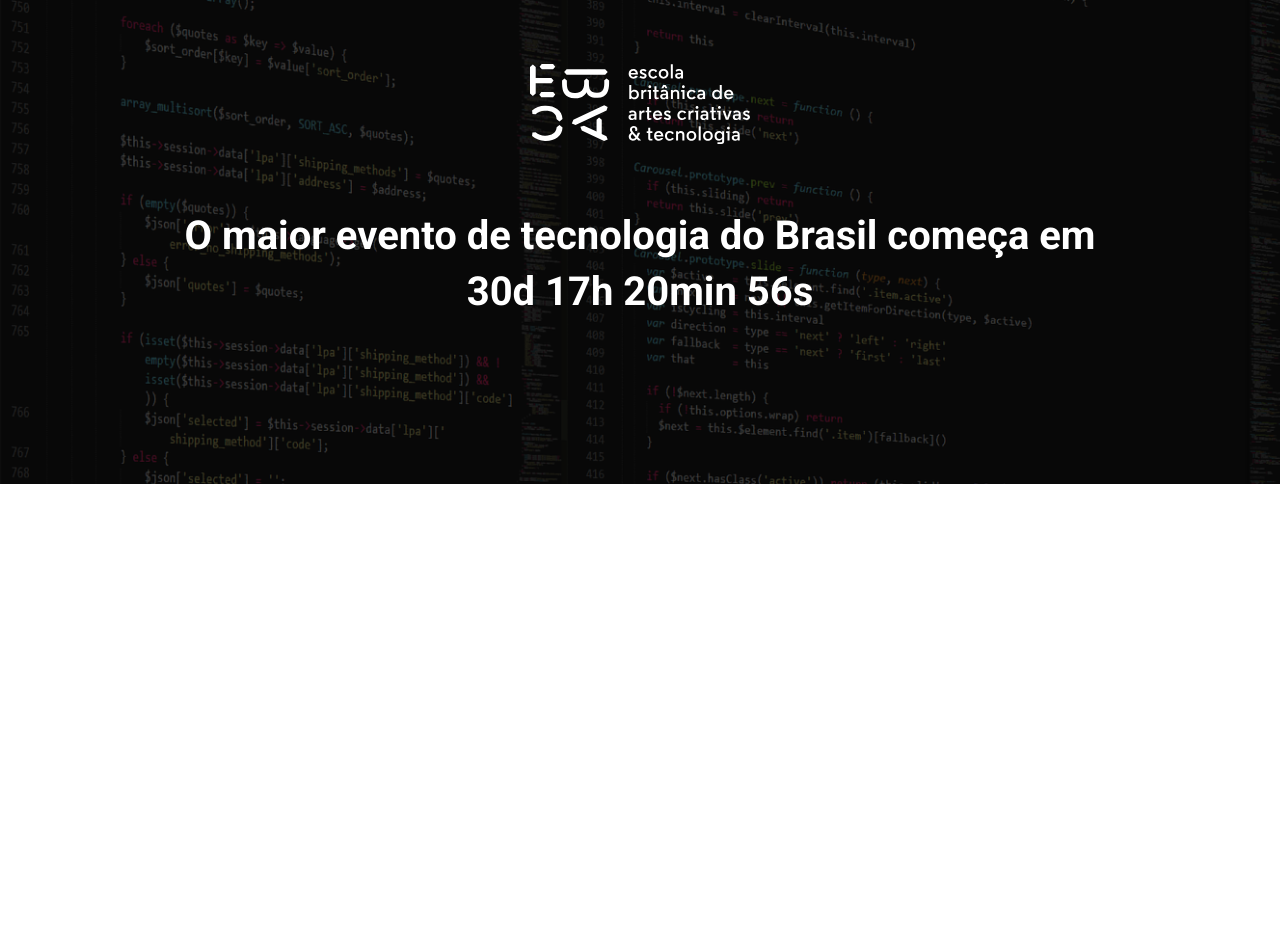
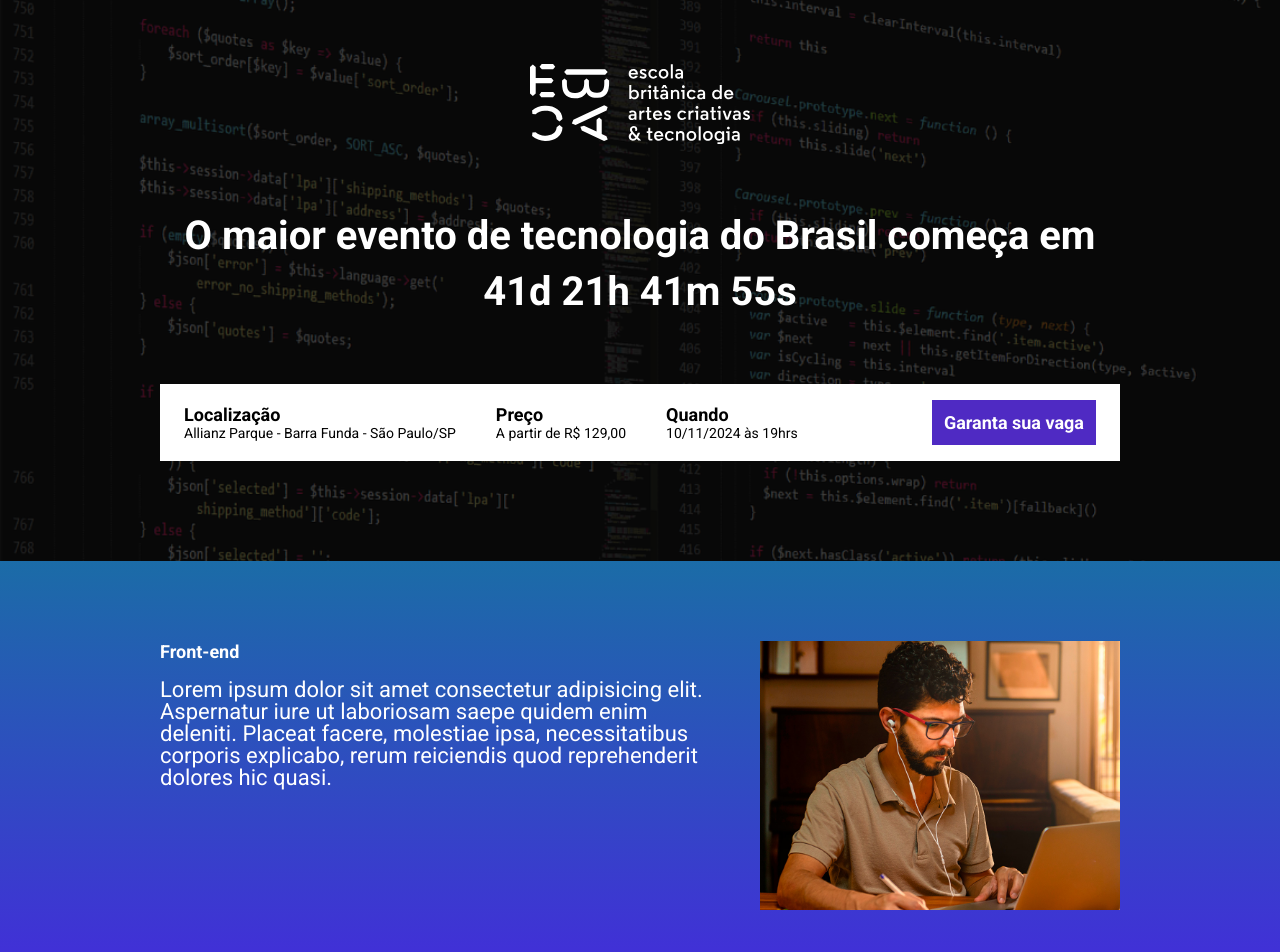
Before and after one commit to santiagobruna/ebac_tech_talks, a website built with Parcel: page src/index.html in a window 1280 px wide. Shown: the top 952 px of the page. Before the commit the page ends 800 px from the top, so only its background shows below. Built offline with nearby package versions, Linux system fonts and the light colour scheme.

Commit message:
criando a contagem regressiva

```diff
--- a/package.json
+++ b/package.json
@@ -2,9 +2,9 @@
   "name": "project-landing-page",
   "version": "1.0.0",
   "description": "",
-  "main": "index.js",
   "scripts": {
     "dev": "parcel src/index.html src/styles/main.scss src/scripts/main.js",
+    "build": "parcel build src/index.html",
     "test": "echo \"Error: no test specified\" && exit 1"
   },
   "keywords": [],
--- a/src/index.html
+++ b/src/index.html
@@ -10,6 +10,7 @@
       rel="stylesheet"
     />
     <link rel="stylesheet" href="./styles/main.scss" />
+    <link rel="stylesheet" href="https://unpkg.com/aos@next/dist/aos.css" />
     <title>EBAC Tech talks</title>
   </head>
   <body>
@@ -17,10 +18,84 @@
       <div class="container">
         <img class="hero__logo" src="./images/ebac_logo.svg" alt="EBAC" />
         <p class="hero__text">
-          O maior evento de tecnologia do Brasil começa em 30d 17h 20min 56s
+          O maior evento de tecnologia do Brasil começa em <span id="contador"></span>
         </p>
+        <div class="infos-bar">
+          <ul class="infos-bar__infos">
+            <li class="infos-bar__infos__item">
+              <b>Localização</b>
+              Allianz Parque - Barra Funda - São Paulo/SP
+            </li>
+            <li class="infos-bar__infos__item">
+              <b>Preço</b>
+              A partir de R$ 129,00
+            </li>
+            <li class="infos-bar__infos__item">
+              <b>Quando</b>
+              10/11/2024 às 19hrs
+            </li>
+          </ul>
+          <a href="#" class="button button--primary">Garanta sua vaga</a>
+        </div>
       </div>
     </header>
+    <section class="event event--frontend">
+      <div class="container" data-aos="fade-right">
+        <div class="event__details">
+          <h2 class="event__details__title">Front-end</h2>
+          <p class="event__details__description">
+            Lorem ipsum dolor sit amet consectetur adipisicing elit. Aspernatur
+            iure ut laboriosam saepe quidem enim deleniti. Placeat facere,
+            molestiae ipsa, necessitatibus corporis explicabo, rerum reiciendis
+            quod reprehenderit dolores hic quasi.
+          </p>
+        </div>
+        <img class="event__image" src="./images/frontend.png" alt="Front-end" />
+      </div>
+    </section>
+    <section class="event event--ux-ui event--image-left" >
+      <div class="container" data-aos="fade-left">
+        <div class="event__details">
+          <h2 class="event__details__title">UI/UX</h2>
+          <p class="event__details__description">
+            Lorem ipsum dolor sit amet consectetur adipisicing elit. Aspernatur
+            iure ut laboriosam saepe quidem enim deleniti. Placeat facere,
+            molestiae ipsa, necessitatibus corporis explicabo, rerum reiciendis
+            quod reprehenderit dolores hic quasi.
+          </p>
+        </div>
+        <img class="event__image" src="./images/ui-ux.png" alt="UI/UX" />
+      </div>
+    </section>
+    <section class="event event--data-science">
+      <div class="container" data-aos="fade-right">
+        <div class="event__details">
+          <h2 class="event__details__title">Data Science</h2>
+          <p class="event__details__description">
+            Lorem ipsum dolor sit amet consectetur adipisicing elit. Aspernatur
+            iure ut laboriosam saepe quidem enim deleniti. Placeat facere,
+            molestiae ipsa, necessitatibus corporis explicabo, rerum reiciendis
+            quod reprehenderit dolores hic quasi.
+          </p>
+        </div>
+        <img class="event__image" src="./images/data.png" alt="Data Science" />
+      </div>
+    </section>
+    <section class="event event--backend event--image-left">
+      <div class="container" data-aos="fade-left">
+        <div class="event__details">
+          <h2 class="event__details__title">Back-end</h2>
+          <p class="event__details__description">
+            Lorem ipsum dolor sit amet consectetur adipisicing elit. Aspernatur
+            iure ut laboriosam saepe quidem enim deleniti. Placeat facere,
+            molestiae ipsa, necessitatibus corporis explicabo, rerum reiciendis
+            quod reprehenderit dolores hic quasi.
+          </p>
+        </div>
+        <img class="event__image" src="./images/backend.png" alt="Back-end" />
+      </div>
+    </section>
+    <script src="https://unpkg.com/aos@next/dist/aos.js"></script>
     <script src="./scripts/main.js"></script>
   </body>
 </html>
--- a/src/scripts/main.js
+++ b/src/scripts/main.js
@@ -1 +1,31 @@
-console.log('ola mundo')
+AOS.init();
+const dataDoEvento = new Date("Dec 12, 2024 19:00:00");
+const timeStampDoEvento = dataDoEvento.getTime();
+
+const contaAsHoras =  setInterval(function () {
+    const agora = new Date();
+    const timeStampAtual= agora.getTime();
+
+    const distanciaAteOEvento = timeStampDoEvento - timeStampAtual;
+
+    const diaEmMs = 1000 * 60 * 60 * 24;
+    const horaEmMs = 1000 * 60 * 60;
+    const minutoEmMs = 1000 * 60;
+
+    const diasAteOEvento =  Math.floor(distanciaAteOEvento / diaEmMs);
+    const horasAteOEvento = Math.floor((distanciaAteOEvento % diaEmMs) / horaEmMs);
+    const minutosAteOEvento = Math.floor((distanciaAteOEvento % horaEmMs) / minutoEmMs);
+    const segundosAteOEvento = Math.floor((distanciaAteOEvento % minutoEmMs) / 1000);
+
+    document.getElementById('contador').innerHTML = `
+        ${diasAteOEvento}d
+        ${horasAteOEvento}h
+        ${minutosAteOEvento}m
+        ${segundosAteOEvento}s
+    `
+
+    if(distanciaAteOEvento < 0){
+        clearInterval(contaAsHoras);
+        document.getElementById('contador').innerHTML = 'Evento expirado'
+    }
+}, 1000)
--- /dev/null
+++ b/src/styles/_event.scss
@@ -0,0 +1,60 @@
+@use 'variables';
+.event {
+    padding: 80px 0;
+
+    &--frontend{
+        background-image: linear-gradient( variables.$blueOne,  variables.$blueTwo);
+    }
+    &--ux-ui{
+        background-image: linear-gradient( variables.$blueTwo,  variables.$pink);
+    }
+    &--data-science{
+        background-image: linear-gradient( variables.$pink,  variables.$yellow);
+    }
+    &--backend{
+        background-image: linear-gradient( variables.$yellow,  variables.$pink);
+    }
+
+    &--image-left{
+        .container{
+            flex-direction: row-reverse;
+        }
+    }
+
+    .container{
+        display: flex;
+        gap: 40px;
+    }
+
+    &__details{
+        &__title{
+            font-size: 18px;
+            font-weight: 700;
+            line-height: 22px;
+            margin-bottom: 16px;
+        }
+        &__description{
+            font-size: 22px;
+            font-weight: 400;
+            line-height: 22px;
+        }
+    }
+
+    &__image{
+        width: 360px;
+    }
+
+    @media(max-width: 640px){
+        .container{
+            display: block;
+        }
+        &__image{
+            width: 100%;
+        }
+
+        &__details{
+            margin-right: 0;
+            margin-bottom: 16px;
+        }
+    }
+}
--- a/src/styles/_hero.scss
+++ b/src/styles/_hero.scss
@@ -1,3 +1,4 @@
+@use 'variables';
 .hero {
     padding: 64px 0 100px 0;
     background-image: url(../images/fundo.png);
@@ -15,7 +16,7 @@
         left: 0;
         width: 100%;
         height: 100%;
-        background-color: #000;
+        background-color:  variables.$secondaryTextColor;
         content: '';
         opacity: .7;
     }
--- /dev/null
+++ b/src/styles/_variables.scss
@@ -0,0 +1,8 @@
+$textColor: #fff;
+$secondaryTextColor: #000;
+$colorButton: #4F2AC3;
+
+$blueOne: #1B6CA7;
+$blueTwo: #442BDB;
+$pink: #89223B;
+$yellow: #9C791D;
--- /dev/null
+++ b/src/styles/components/_buttons.scss
@@ -0,0 +1,23 @@
+@use '../variables';
+.button{
+    padding: 12px;
+    font-size: 18px;
+    font-weight: bold;
+    text-decoration: none;
+    text-align: center;
+    white-space: nowrap;
+
+    &--primary {
+        color: variables.$textColor;
+        background-color: variables.$colorButton;
+    }
+
+    @media (max-width: 1024px){
+        display: flex;
+        align-items: center;
+    }
+    @media(max-width: 640px){
+        display: block;
+        width: 100%;
+    }
+}
--- /dev/null
+++ b/src/styles/components/_infos_bar.scss
@@ -0,0 +1,39 @@
+@use '../variables';
+.infos-bar {
+    padding: 16px 24px;
+    background-color:  variables.$textColor;
+    display: flex;
+    justify-content: space-between;
+    align-items: center;
+    &__infos{
+        display: flex;
+        gap: 40px;
+
+        &__item {
+            font-size: 14px;
+            color: variables.$secondaryTextColor;
+            b{
+                color:  variables.$secondaryTextColor;
+                font-size: 18px;
+                display: block;
+            }
+        }
+    }
+
+    @media(max-width: 1024px){
+        &__infos{
+            gap: 16px;
+        }
+    }
+    @media(max-width: 640px){
+        display: block;
+
+        &__infos {
+            display: block;
+
+            &__item {
+                margin-bottom: 24px;
+            }
+        }
+    }
+}
--- a/src/styles/main.scss
+++ b/src/styles/main.scss
@@ -1,10 +1,15 @@
 @use 'hero';
+@use './components/infos_bar';
+@use './components/buttons';
+@use 'event';
+@use 'variables';
 * {
     margin: 0;
     padding: 0;
     box-sizing: border-box;
     font-family: Roboto, sans-serif;
-    color: #fff;
+    color: variables.$textColor;
+    list-style: none;
 }
 
 .container{
```
